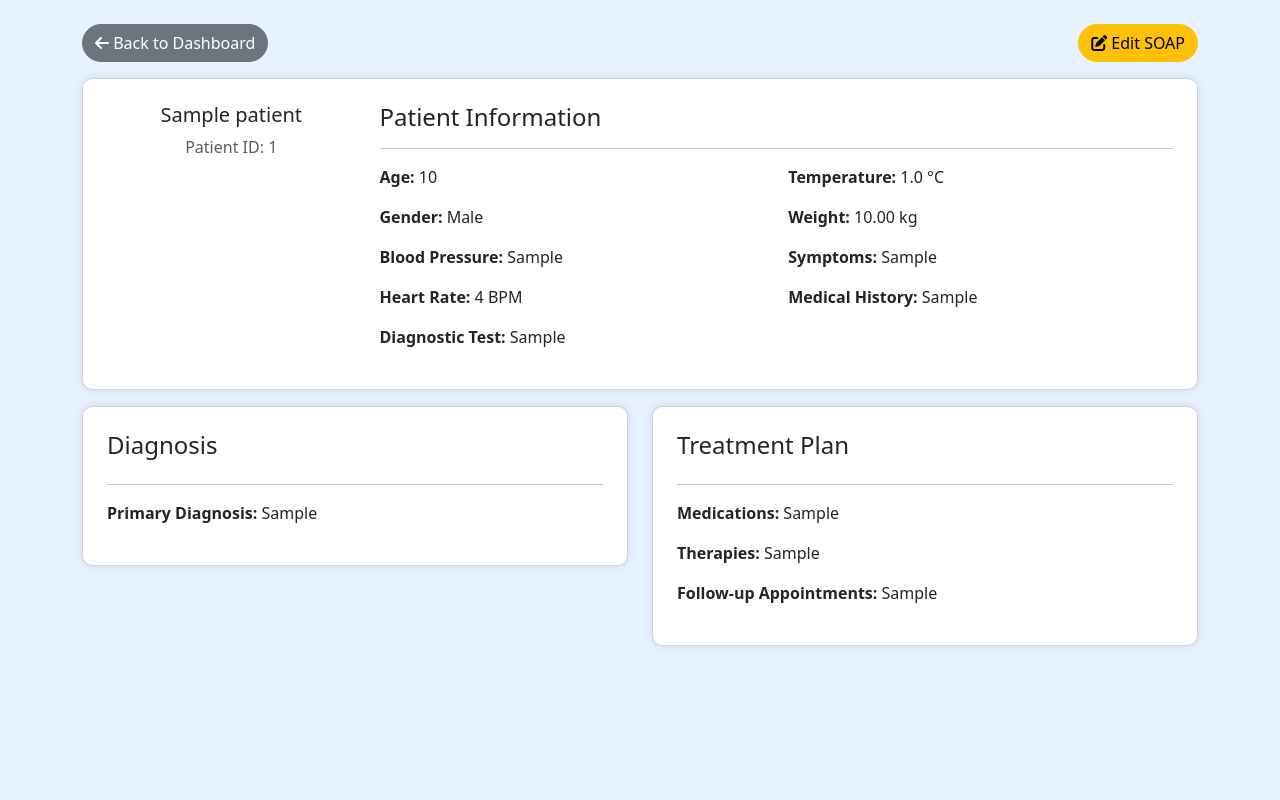
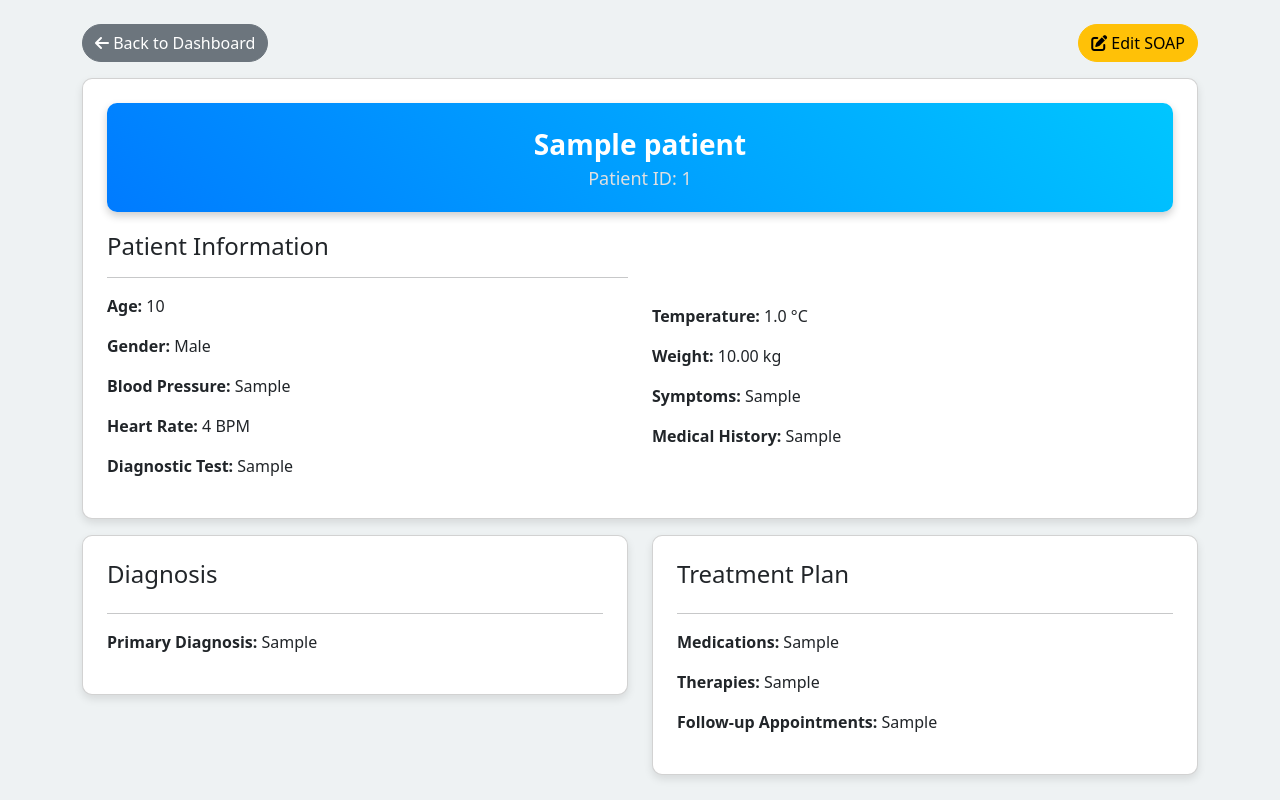
Before and after one commit to l4nzaerol/Group2_CaseStudy, a PHP site: page /view_patient.php?id=1 in a window 1280 px wide. Run offline with PHP 8.4, Linux system fonts and the light colour scheme; the visitor is signed in with stand-in values (Sample User, id 1); tables that the repository leaves empty hold one stand-in row (values such as "Sample post").

Commit message:
final code for view_patient

```diff
--- a/view_patient.php
+++ b/view_patient.php
@@ -30,22 +30,54 @@ $patient = $result->fetch_assoc();
   <title>Patient SOAP Details</title>
   <link rel="stylesheet" href="https://cdn.jsdelivr.net/npm/bootstrap@5.3.0/dist/css/bootstrap.min.css">
   <link rel="stylesheet" href="https://cdnjs.cloudflare.com/ajax/libs/font-awesome/6.0.0/css/all.min.css">
+  <script src="https://cdn.jsdelivr.net/npm/bootstrap@5.3.0/dist/js/bootstrap.bundle.min.js"></script>
   <style>
     body {
-            background-color:rgb(230, 242, 255);
+      background-color: #eef2f3;
     }
     .card {
       border-radius: 10px;
-            box-shadow: 0 0 10px rgba(0, 0, 0, 0.1);
+      box-shadow: 0 4px 8px rgba(0, 0, 0, 0.1);
+      transition: transform 0.3s ease-in-out;
     }
-        .profile-img {
-            width: 80px;
-            height: 80px;
-            border-radius: 50%;
-            object-fit: cover;
+    .card:hover {
+      transform: scale(1.02);
     }
     .btn-custom {
       border-radius: 20px;
+      transition: background 0.3s ease;
+    }
+    .btn-custom:hover {
+      background: #007bff;
+      color: white;
+    }
+    /* Patient Header Styles */
+    .patient-header {
+      background: linear-gradient(45deg, #007bff, #00c6ff);
+      color: white;
+      padding: 20px;
+      border-radius: 10px;
+      text-align: center;
+      box-shadow: 0 4px 8px rgba(0,0,0,0.2);
+      margin-bottom: 20px;
+    }
+    .patient-name {
+      font-size: 28px;
+      font-weight: bold;
+      display: block;
+      transition: transform 0.3s ease, color 0.3s ease;
+    }
+    .patient-name:hover {
+      transform: scale(1.05);
+      color: #ffd700; /* gold on hover */
+    }
+    .patient-id {
+      font-size: 18px;
+      color: #e0e0e0;
+      transition: color 0.3s ease;
+    }
+    .patient-id:hover {
+      color: #ffffff;
     }
   </style>
 </head>
@@ -57,16 +89,15 @@ $patient = $result->fetch_assoc();
     </div>
 
     <div class="card p-4">
+      <div class="patient-header">
+        <span class="patient-name"><?= htmlspecialchars($patient['name']) ?></span>
+        <span class="patient-id">Patient ID: <?= $patient_id ?></span>
+      </div>
       <div class="row">
-            <div class="col-md-3 text-center">
-                <h5><?= htmlspecialchars($patient['name']) ?></h5>
-                <p class="text-muted">Patient ID: <?= $patient_id ?></p>
-            </div>
-            <div class="col-md-9">
+        <div class="col-md-6">
           <h4>Patient Information</h4>
           <hr>
-                <div class="row">
-                    <div class="col-md-6">
+
           <p><strong>Age:</strong> <?= $patient['age'] ?></p>
           <p><strong>Gender:</strong> <?= $patient['gender'] ?></p>
           <p><strong>Blood Pressure:</strong> <?= $patient['blood_pressure'] ?></p>
@@ -74,12 +105,14 @@ $patient = $result->fetch_assoc();
           <p><strong>Diagnostic Test:</strong> <?= $patient['diagnostic_tests'] ?></p>
         </div>
         <div class="col-md-6">
+
+            <br>
+            <br>
+            <br>
           <p><strong>Temperature:</strong> <?= $patient['temperature'] ?> °C</p>
           <p><strong>Weight:</strong> <?= $patient['weight'] ?> kg</p>
           <p><strong>Symptoms:</strong> <?= htmlspecialchars($patient['symptoms']) ?></p>
           <p><strong>Medical History:</strong> <?= htmlspecialchars($patient['medical_history']) ?></p>
-                    </div>
-                </div>
         </div>
       </div>
     </div>
```
Lines whose indentation alone changed are shown as unchanged.
